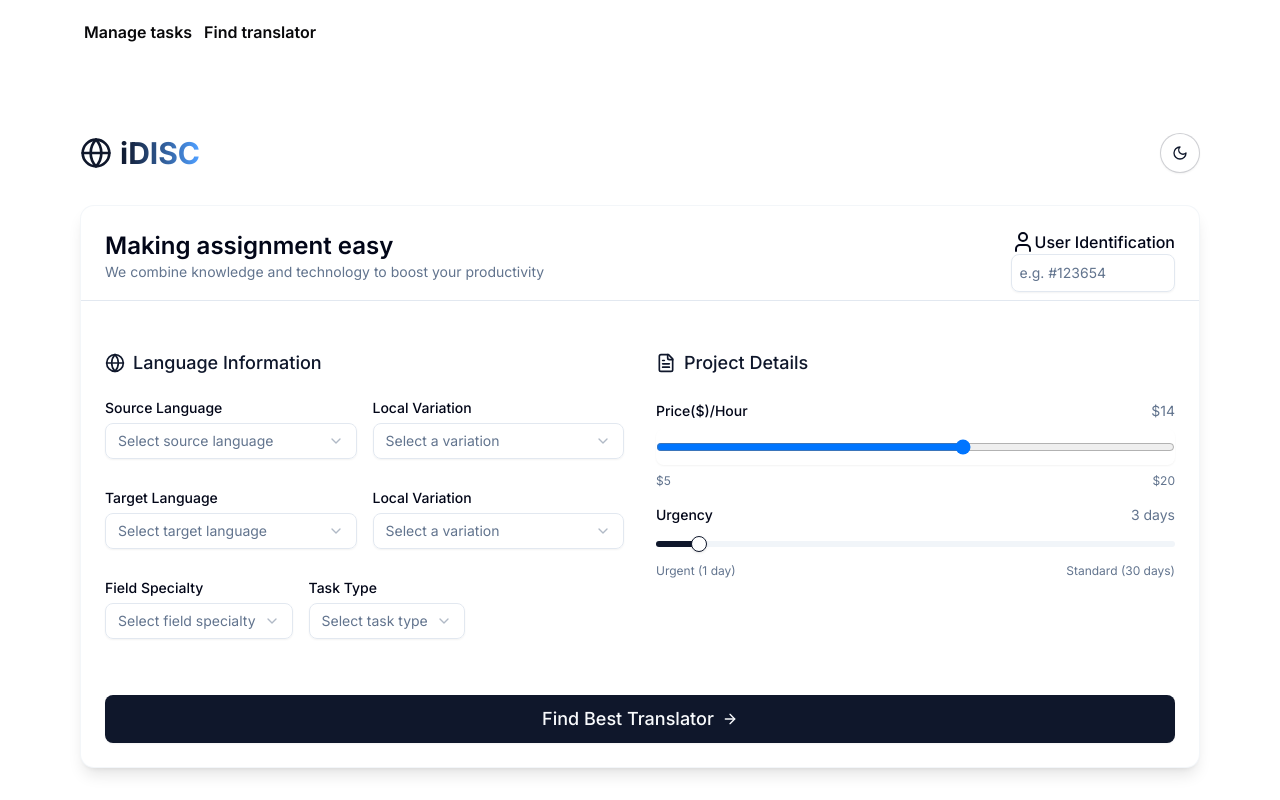
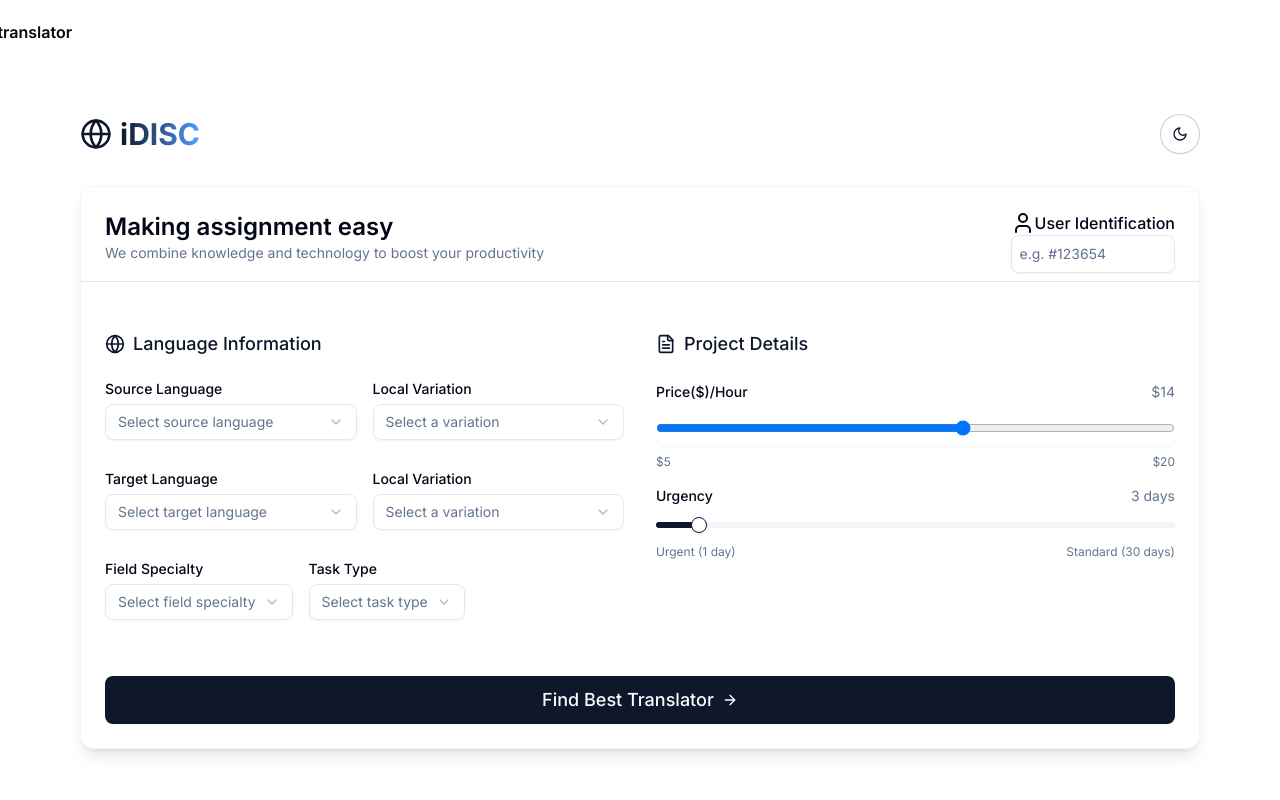
Before and after one commit to Discomanfulanito/Synthesis-Project-Frontend, a Next.js app: page / in a window 1280 px wide. Built offline with nearby package versions, Linux system fonts and the light colour scheme.

Commit message:
relative margins

```diff
--- a/components/topbar.tsx
+++ b/components/topbar.tsx
@@ -9,7 +9,7 @@ export default function Topbar ({isManager, setIsManager}: TopbarProps) {
 
 
     return (
-        <section className=" flex items-start gap-3 font-semibold mt-5 mb-auto ml-10 w-6xl">
+        <section  style={{marginLeft: "-35%"}} className=" bg-red flex items-start gap-3 font-semibold mt-5 mb-auto ml-10 w-6xl">
             <div className=" hover:cursor-pointer" onClick={()=>setIsManager(true)}>
                 Manage tasks
             </div>
--- a/components/translator-form.tsx
+++ b/components/translator-form.tsx
@@ -94,7 +94,7 @@ export default function TranslatorForm() {
     /*
     * Main
     */
-    <div className="container mx-auto px-4 py-8 max-w-6xl">
+    <div className="container my-auto mx-auto px-4 py-8 max-w-6xl">
       {/*
       * Title & Theme
       */}
```
